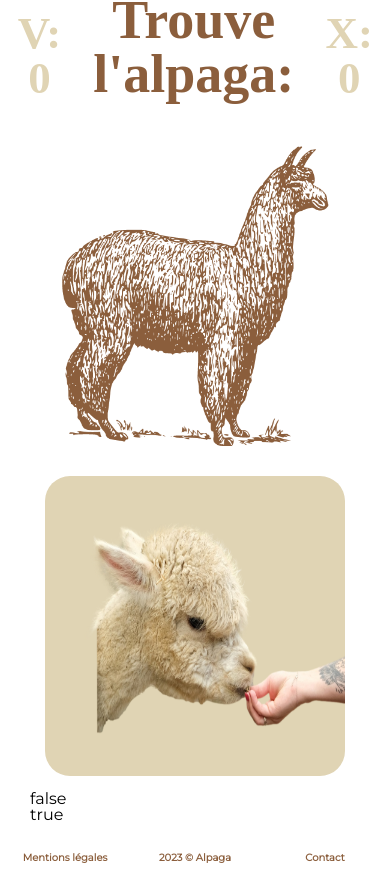
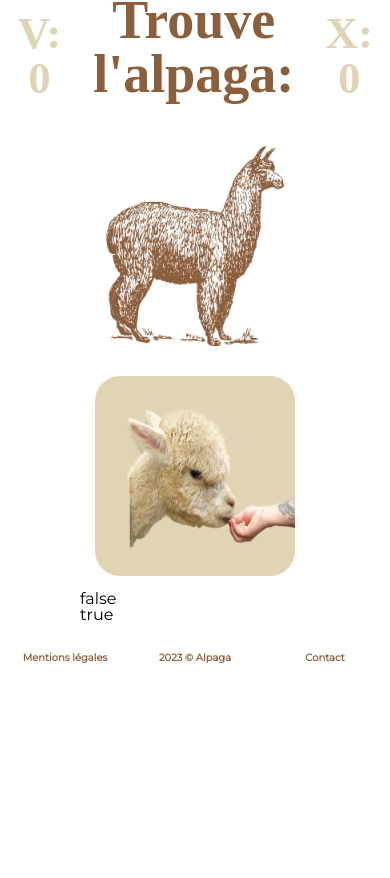
Before and after one commit to julien382/Alpaga, a React (Create React App) app: page /lama in a window 390 px wide. Shown: the part 2103-2981 px from the top of the page. After the commit the page ends 2781 px from the top, so only its background shows below. Built offline with nearby package versions, Linux system fonts and the light colour scheme; a web font is replaced by a local one.

Commit message:
page lama gameChoice resize image

```diff
--- a/src/pages/Lama/Lama.css
+++ b/src/pages/Lama/Lama.css
@@ -257,8 +257,8 @@
     .pictureGame{
         display: block;
         margin: 0 auto;
-        max-width: 300px;
-        height: 300px;
+        max-width: 200px;
+        height: 200px;
         background-color: #E0D4B4;
         border-radius: 25px;
         transition: all 0.2s ease-in-out;
```
